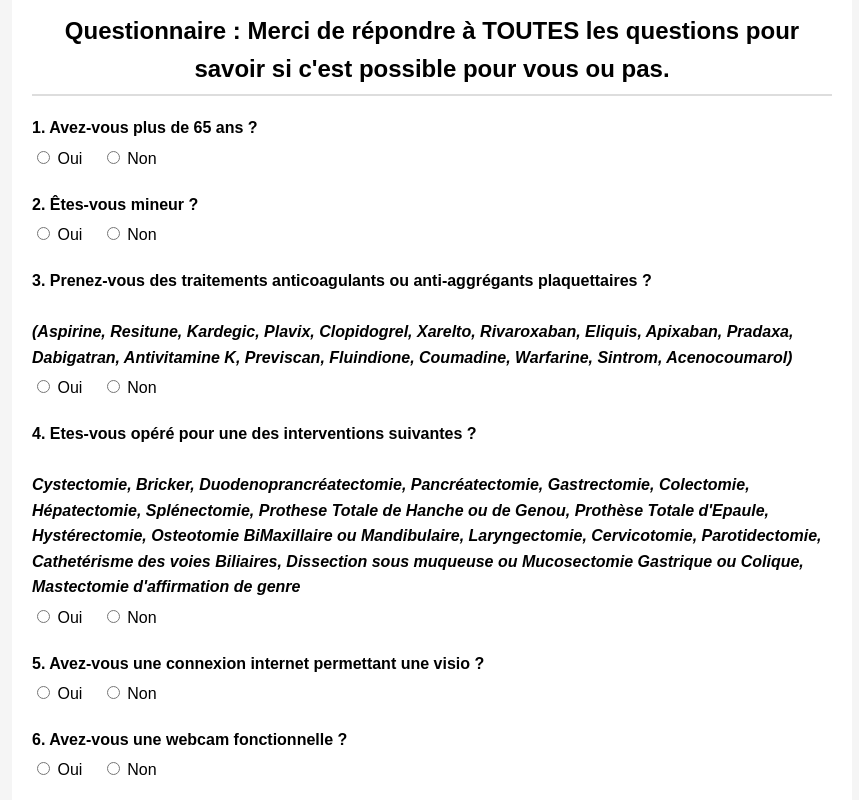
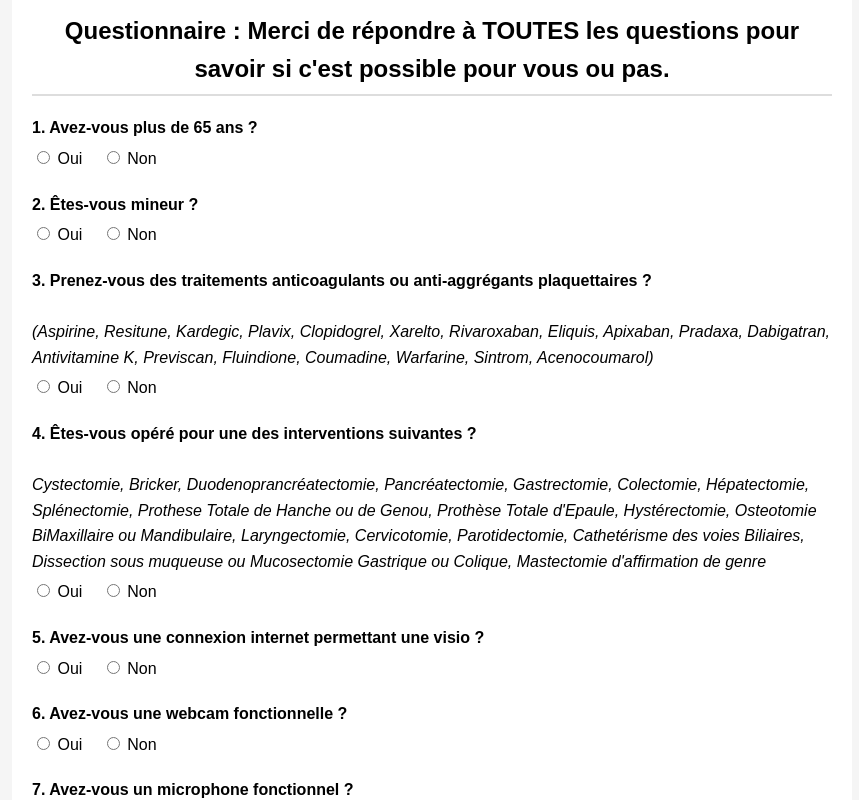
Before and after one commit to poluslabsus/teleconsultation-anesthesie-cliniquedescedres, a plain HTML site: page index.html in a window 1280 px wide. Shown: the part 480-1280 px from the top of the page, without its empty margins (208-1067 px from the left). Drawn offline with Linux system fonts and the light colour scheme.

Commit message:
Update index.html

```diff
--- a/index.html
+++ b/index.html
@@ -69,7 +69,7 @@
 </head>
 <body>
     <header>
-        <!-- Logo de la Clinique des Cèdres -->
+        <!-- Logo -->
         <img src="logo.png"
              alt="Clinique des Cèdres"
              style="max-width:250px; display:block; margin:0 auto 10px auto;">
@@ -98,15 +98,25 @@
                 </div>
 
                 <div class="question">
-                    <p>3. Prenez-vous des traitements anticoagulants ou anti-aggrégants plaquettaires ?<br><br>
-                    <i style="font-size: inherit;">(Aspirine, Resitune, Kardegic, Plavix, Clopidogrel, Xarelto, Rivaroxaban, Eliquis, Apixaban, Pradaxa, Dabigatran, Antivitamine K, Previscan, Fluindione, Coumadine, Warfarine, Sintrom, Acenocoumarol)</i></p>
+                    <p>
+                        3. Prenez-vous des traitements anticoagulants ou anti-aggrégants plaquettaires ?
+                        <br><br>
+                        <i style="font-size: inherit; font-weight: normal;">
+                        (Aspirine, Resitune, Kardegic, Plavix, Clopidogrel, Xarelto, Rivaroxaban, Eliquis, Apixaban, Pradaxa, Dabigatran, Antivitamine K, Previscan, Fluindione, Coumadine, Warfarine, Sintrom, Acenocoumarol)
+                        </i>
+                    </p>
                     <label><input type="radio" name="q3" value="oui"> Oui</label>
                     <label><input type="radio" name="q3" value="non"> Non</label>
                 </div>
 
                 <div class="question">
-                    <p>4. Etes-vous opéré pour une des interventions suivantes ?<br><br>
-                    <i style="font-size: inherit;">Cystectomie, Bricker, Duodenoprancréatectomie, Pancréatectomie, Gastrectomie, Colectomie, Hépatectomie, Splénectomie, Prothese Totale de Hanche ou de Genou, Prothèse Totale d'Epaule, Hystérectomie, Osteotomie BiMaxillaire ou Mandibulaire, Laryngectomie, Cervicotomie, Parotidectomie, Cathetérisme des voies Biliaires, Dissection sous muqueuse ou Mucosectomie Gastrique ou Colique, Mastectomie d'affirmation de genre</i></p>
+                    <p>
+                        4. Êtes-vous opéré pour une des interventions suivantes ?
+                        <br><br>
+                        <i style="font-size: inherit; font-weight: normal;">
+                        Cystectomie, Bricker, Duodenoprancréatectomie, Pancréatectomie, Gastrectomie, Colectomie, Hépatectomie, Splénectomie, Prothese Totale de Hanche ou de Genou, Prothèse Totale d'Epaule, Hystérectomie, Osteotomie BiMaxillaire ou Mandibulaire, Laryngectomie, Cervicotomie, Parotidectomie, Cathetérisme des voies Biliaires, Dissection sous muqueuse ou Mucosectomie Gastrique ou Colique, Mastectomie d'affirmation de genre
+                        </i>
+                    </p>
                     <label><input type="radio" name="q4" value="oui"> Oui</label>
                     <label><input type="radio" name="q4" value="non"> Non</label>
                 </div>
@@ -146,7 +156,6 @@
                     Effacer mes réponses et recommencer
                 </button>
 
-                <!-- BOUTON DOCTOLIB (STYLE IDENTIQUE + LIEN FONCTIONNEL) -->
                 <div class="centered" id="btn-doctolib" style="display:none;">
                     <a href="https://www.doctolib.fr/cabinet-medical/echirolles/cabinet-d-anesthesie-des-cedres"
                        target="_blank" rel="noopener noreferrer"
```
